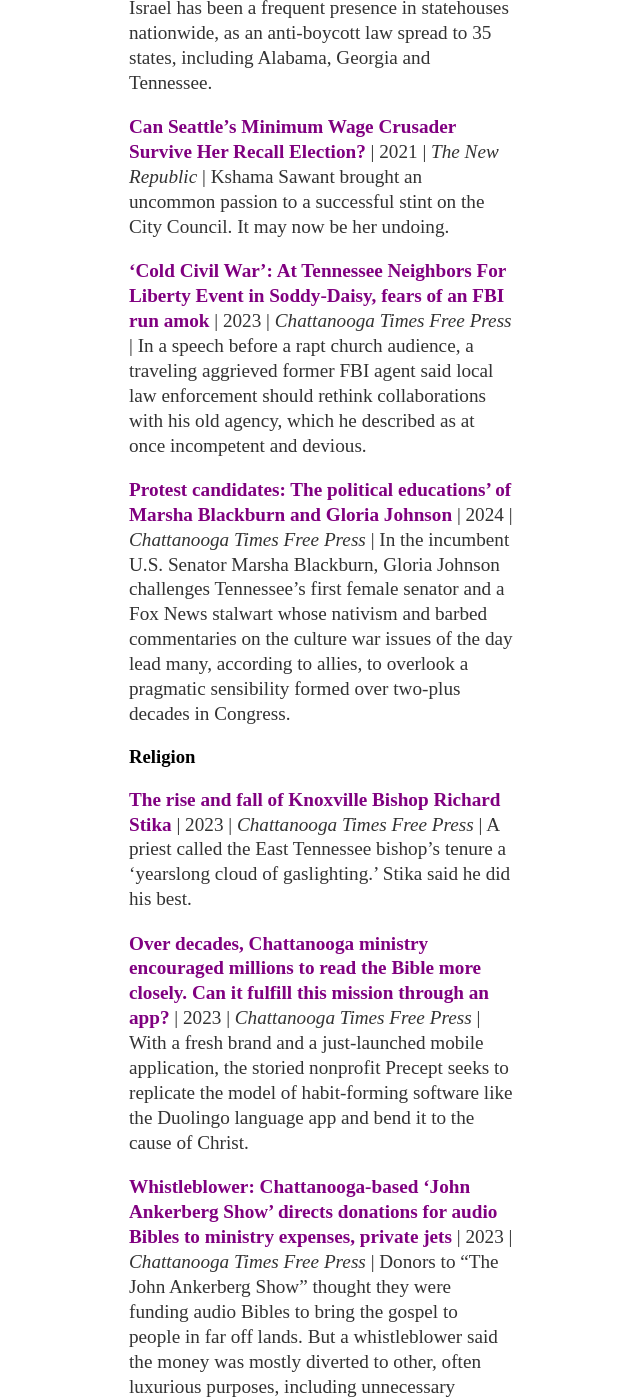
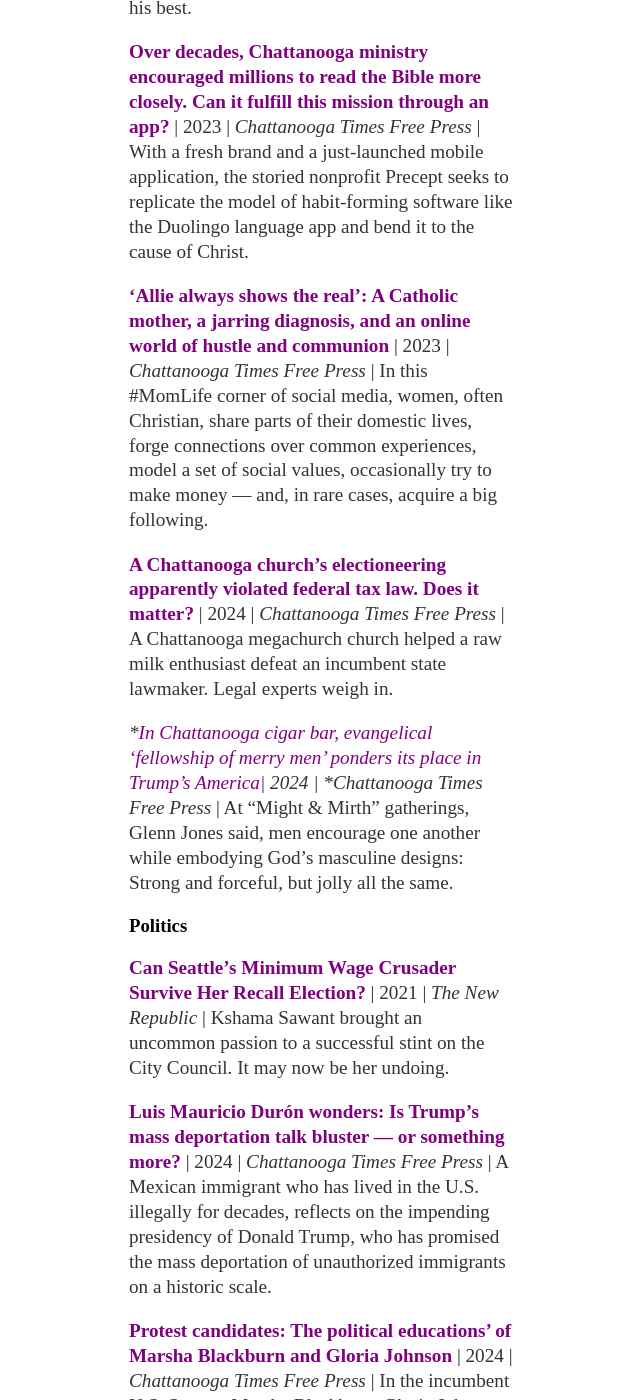
Before and after one commit to aonschwartz/aonschwartz.github.io, a Jekyll site: the page built from about/index.md, in a window 1280 px wide and 1400 px high, scrolled down 525 px. Shown: the whole window, without its empty margins (319-959 px from the left). Built offline with Jekyll 4.4.1, drawn with Linux system fonts in a browser that asks for light colours; some of the changed text lies outside the part shown.

Commit message:
Big update
Big update

```diff
--- a/about/index.md
+++ b/about/index.md
@@ -4,20 +4,7 @@
 layout: default
 ---
 ## **Writing**
-*[Politics](#Politics)* \| *[Religion](#ReligionReporting)* \| *[Business](#BusinessReporting)* \| *[Infrastructure](#Infrastructure)* \| *[Cultural Profiles](#Culture)*  \| *[Law](#Law)* \| *[Essays](#Essays)*
-
-
-### <a name="Politics"><a/> Politics
-
-**[How a pledge involving the Middle East came to be mandated in government contracts across Tennessee](https://www.timesfreepress.com/news/2023/jul/29/how-a-pledge-involving-the-middle-east-came-to-be/#/questions)** \| 2023 \|  *Chattanooga Times Free Press* \| In recent years, Christians United for Israel has been a frequent presence in statehouses nationwide, as an anti-boycott law spread to 35 states, including Alabama, Georgia and Tennessee.
-
-**[Can Seattle’s Minimum Wage Crusader Survive Her Recall Election?](https://newrepublic.com/article/164600/kshama-sawant-minimum-wage-recall)** \| 2021 \| *The New Republic* \| Kshama Sawant brought an uncommon passion to a successful stint on the City Council. It may now be her undoing.
-
-**[‘Cold Civil War’: At Tennessee Neighbors For Liberty Event in Soddy-Daisy, fears of an FBI run amok](https://www.timesfreepress.com/news/2024/feb/04/cold-civil-war-at-tennessee-neighbors-for-liberty/#/questions)** \| 2023 \| *Chattanooga Times Free Press* \| In a speech before a rapt church audience, a traveling aggrieved former FBI agent said local law enforcement should rethink collaborations with his old agency, which he described as at once incompetent and devious.
-
-**[Protest candidates: The political educations' of Marsha Blackburn and Gloria Johnson](https://www.timesfreepress.com/news/2024/oct/12/protest-candidates-how-marsha-blackburn-and/)** \| 2024 \| *Chattanooga Times Free Press* \| In the incumbent U.S. Senator Marsha Blackburn, Gloria Johnson challenges Tennessee's first female senator and a Fox News stalwart whose nativism and barbed commentaries on the culture war issues of the day lead many, according to allies, to overlook a pragmatic sensibility formed over two-plus decades in Congress.
-
-
+ *[Religion](#ReligionReporting)* \| *[Politics](#Politics)* \| *[Business](#BusinessReporting)* \| *[Infrastructure](#Infrastructure)* \| *[Cultural Profiles](#Culture)*  \| *[Law](#Law)* \| *[Essays](#Essays)*
 
 
 ### <a name="ReligionReporting"><a/>Religion
@@ -26,11 +13,27 @@
 
 **[Over decades, Chattanooga ministry encouraged millions to read the Bible more closely. Can it fulfill this mission through an app?](https://www.timesfreepress.com/news/2023/dec/16/over-decades-chattanooga-ministry-encouraged/)** \|  2023 \| *Chattanooga Times Free Press* \| With a fresh brand and a just-launched mobile application, the storied nonprofit Precept seeks to replicate the model of habit-forming software like the Duolingo language app and bend it to the cause of Christ.
 
-**[Whistleblower: Chattanooga-based ‘John Ankerberg Show’ directs donations for audio Bibles to ministry expenses, private jets](https://www.timesfreepress.com/news/2023/apr/28/whistleblower-ankerberg-tfp/)** \|  2023 \| *Chattanooga Times Free Press* \| Donors to "The John Ankerberg Show" thought they were funding audio Bibles to bring the gospel to people in far off lands. But a whistleblower said the money was mostly diverted to other, often luxurious purposes, including unnecessary private jet rides that went unreported to the IRS.
+**[‘Allie always shows the real’: A Catholic mother, a jarring diagnosis, and an online world of hustle and communion](https://www.timesfreepress.com/news/2024/dec/14/allie-always-shows-the-real-a-chattanooga-mother//)** \|  2023 \| *Chattanooga Times Free Press* \| In this #MomLife corner of social media, women, often Christian, share parts of their domestic lives, forge connections over common experiences, model a set of social values, occasionally try to make money — and, in rare cases, acquire a big following.
+
+**[A Chattanooga church’s electioneering apparently violated federal tax law. Does it matter?](https://www.timesfreepress.com/news/2024/sep/14/a-chattanooga-churchs-electioneering-apparently/#/questions/)** \| 2024 \| *Chattanooga Times Free Press* \| A Chattanooga megachurch church helped a raw milk enthusiast defeat an incumbent state lawmaker. Legal experts weigh in.
+
+**[In Chattanooga cigar bar, evangelical ‘fellowship of merry men’ ponders its place in Trump’s America](https://www.timesfreepress.com/news/2024/dec/06/in-chattanooga-cigar-bar-evangelical-fellowship/#/questions)\|  2024 \| *Chattanooga Times Free Press* \| At "Might & Mirth" gatherings, Glenn Jones said, men encourage one another while embodying God's masculine designs: Strong and forceful, but jolly all the same.
+
+### <a name="Politics"><a/> Politics
+
+**[Can Seattle’s Minimum Wage Crusader Survive Her Recall Election?](https://newrepublic.com/article/164600/kshama-sawant-minimum-wage-recall)** \| 2021 \| *The New Republic* \| Kshama Sawant brought an uncommon passion to a successful stint on the City Council. It may now be her undoing.
+
+[**Luis Mauricio Durón wonders: Is Trump’s mass deportation talk bluster — or something more?**](https://www.timesfreepress.com/news/2024/nov/16/in-chattanooga-latino-community-wonders-if-trump/) \| 2024 \| *Chattanooga Times Free Press* \| A Mexican immigrant who has lived in the U.S. illegally for decades, reflects on the impending presidency of Donald Trump, who has promised the mass deportation of unauthorized immigrants on a historic scale.
+
+**[Protest candidates: The political educations' of Marsha Blackburn and Gloria Johnson](https://www.timesfreepress.com/news/2024/oct/12/protest-candidates-how-marsha-blackburn-and/)** \| 2024 \| *Chattanooga Times Free Press* \| In the incumbent U.S. Senator Marsha Blackburn, Gloria Johnson challenges Tennessee's first female senator and a Fox News stalwart whose nativism and barbed commentaries on the culture war issues of the day lead many, according to allies, to overlook a pragmatic sensibility formed over two-plus decades in Congress.
+
+**[How a pledge involving the Middle East came to be mandated in government contracts across Tennessee](https://www.timesfreepress.com/news/2023/jul/29/how-a-pledge-involving-the-middle-east-came-to-be/#/questions)** \| 2023 \|  *Chattanooga Times Free Press* \| In recent years, Christians United for Israel has been a frequent presence in statehouses nationwide, as an anti-boycott law spread to 35 states, including Alabama, Georgia and Tennessee.
+
+**[Major Supreme Court decisions weaken federal ‘administrative state’ — but what about regulators here in Tennessee?](https://www.timesfreepress.com/news/2024/jul/02/major-supreme-court-decisions-weaken-federal/)** \| 2024 \|  *Chattanooga Times Free Press* \| Donald Trump advisers have called for the "deconstruction of the administrative state." The movement could have big effects on state government too.
 
 ### <a name="BusinessReporting"><a/>Business
 
-**[Fraud allegations trail Chattanooga businessman](https://www.timesfreepress.com/croft-and-frost/)** \| 2023-2024 \| *Chattanooga Times Free Press* \| Multi-part series on fraud allegations surrounding a local accountant—and the fallout from the collapse of his firm.
+**[Fraud allegations trail Chattanooga businessman](https://www.timesfreepress.com/croft-and-frost/)** \| 2023-2024 \| *Chattanooga Times Free Press* \| Multi-part series on fraud allegations surrounding a local accountant—and the fallout from the collapse of his firm. Investigation won an [Eppy Award](https://www.eppyawards.com/) for best business reporting.
 
 **[NYC’s Private Garbage Industry Is Getting Overhauled. Can a Notorious Teamsters Local Clean Up Again?](https://www.motherjones.com/politics/2021/10/teamsters-local-813-nyc-garbage-mob/)** \|  2021 \| *Mother Jones* \| Inside Local 813’s campaign to escape the trash heap of history.
 
@@ -43,8 +46,6 @@
 **[After nightmare loss of family on Chattanooga street corner, what could justice ever really look like? ](https://www.timesfreepress.com/news/2024/apr/13/a-final-stroll-around-chattanooga-became-a/)**\|  2024  \| *Chattanooga Times Free Press* Bundled in monochrome dark green, his young child ran around the bridge, restrained by a yellow harness with a leash managed by his wife. Then a bang, and the minivan came spinning toward them.
 
 **[Food issues run deep at Washington State Penitentiary](http://www.union-bulletin.com/news/food-issues-run-deep-at-washington-state-penitentiary/article_0da49ace-45c4-11e8-a702-134b28fbc3b2.html)** \| 2018 \| *Walla Walla Union-Bulletin* \| Food quality declined and costs when up at the local penitentiary—and statewide—as a controversial business arm of the Department of Corrections took over the kitchens.
-
-
 
 ### <a name="Culture"><a/> Cultural Profiles
 
```
Also changed, not shown: index.md (+1 -1 lines).
